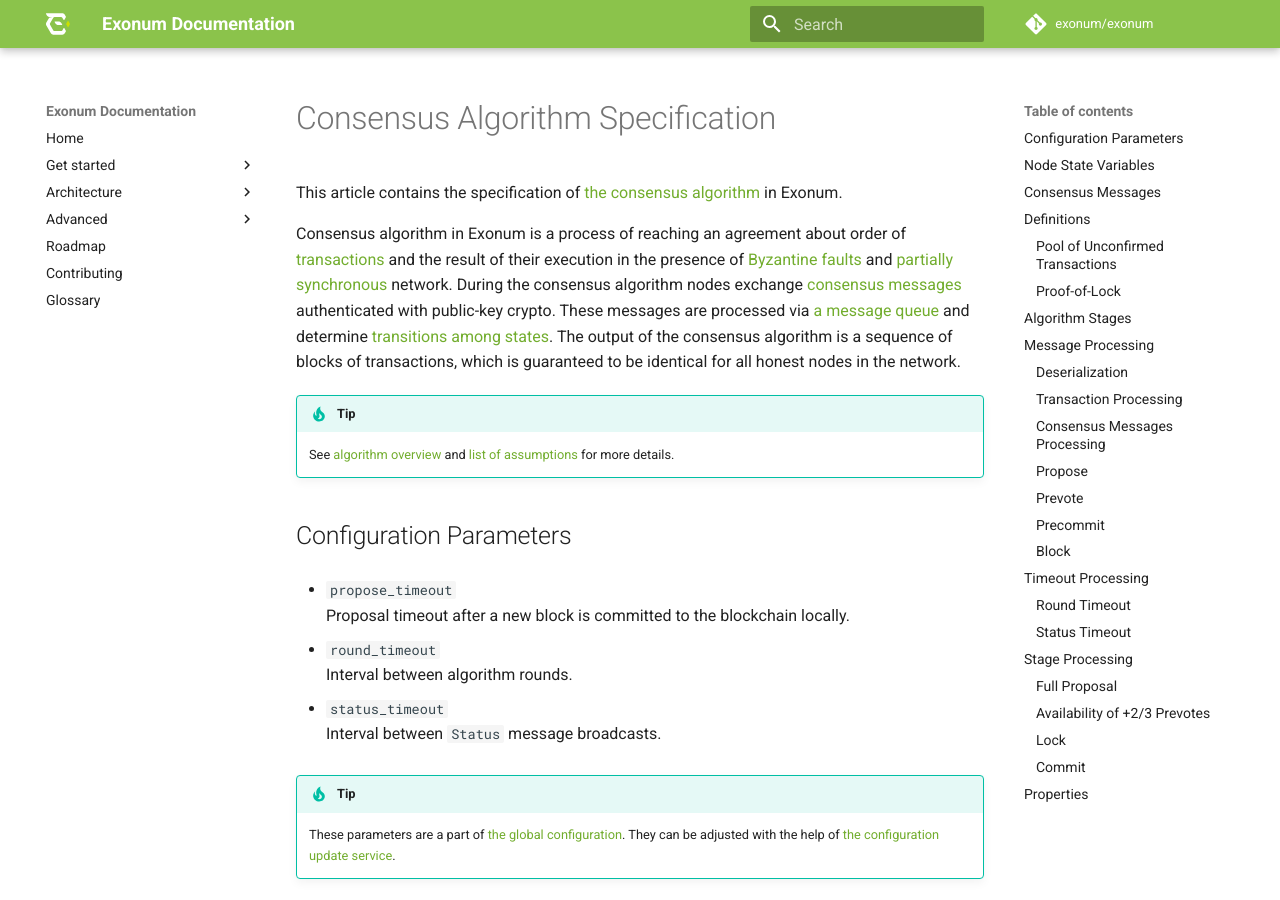
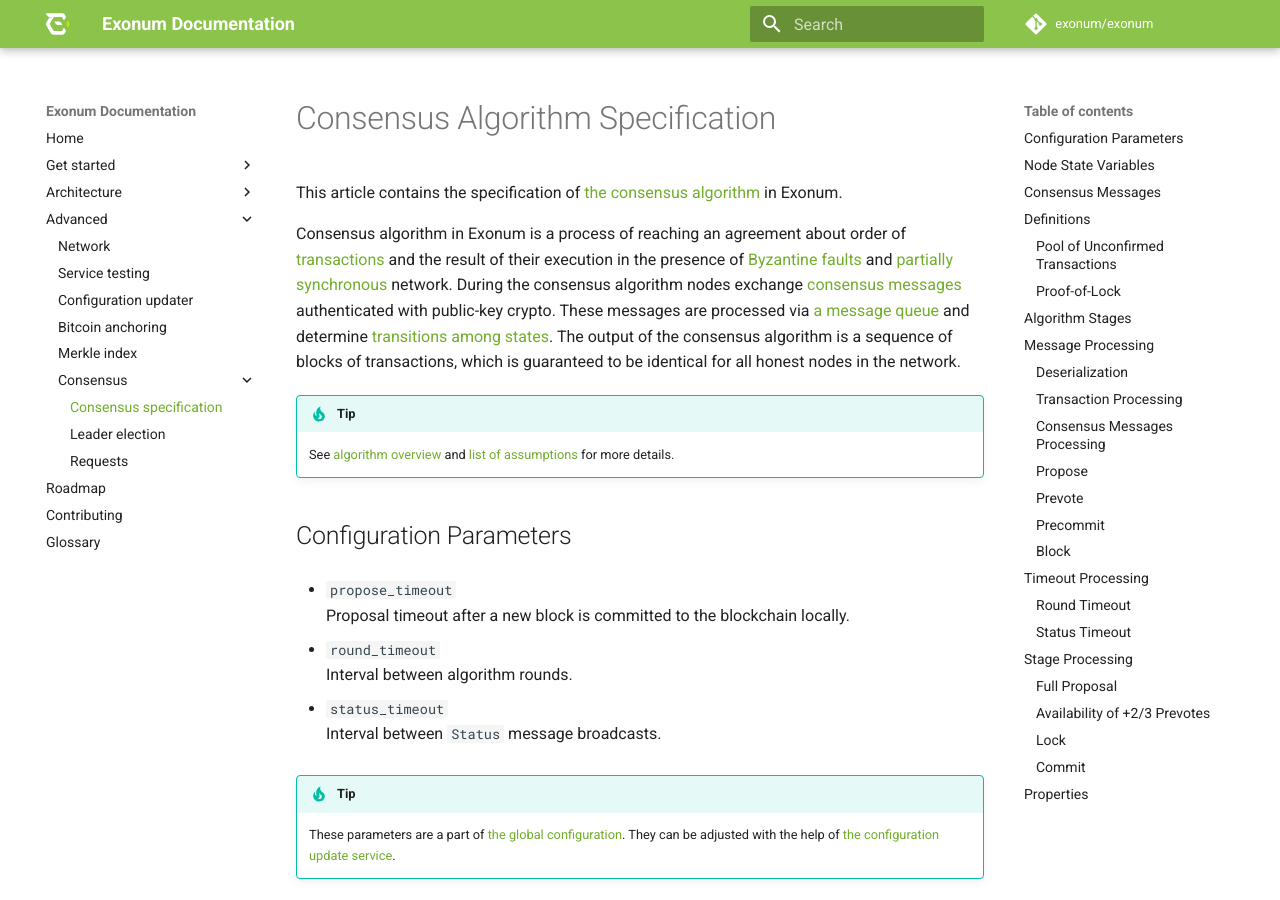
Before and after one commit to exonum/exonum-doc, an MkDocs documentation site: the page built from src/advanced/consensus/consensus-spec.md, in a window 1280 px wide and 900 px high. Built offline with MkDocs 1.6.1 and Material for MkDocs 9.7.7, drawn with Linux system fonts in a browser that asks for light colours; comment, search, counter and statistics services are not loaded; old or Windows-style settings are respelled for this version of MkDocs.

```diff
--- a/mkdocs.yml
+++ b/mkdocs.yml
@@ -76,7 +76,9 @@
     - 'Merkle index': 'advanced/merkle-index.md'
     - 'Consensus':
       # Consensus specification
-      - 'Consensus specification': 'advanced/consensus/specification.md'
+      - 'Consensus specification': 'advanced/consensus/consensus-spec.md'
+      # Leader election algorithm specification
+      - 'Leader election': 'advanced/consensus/leader-election.md'
       # Requests specification
       - 'Requests': 'advanced/consensus/requests.md'
   # Includes roadmap and features list
```
